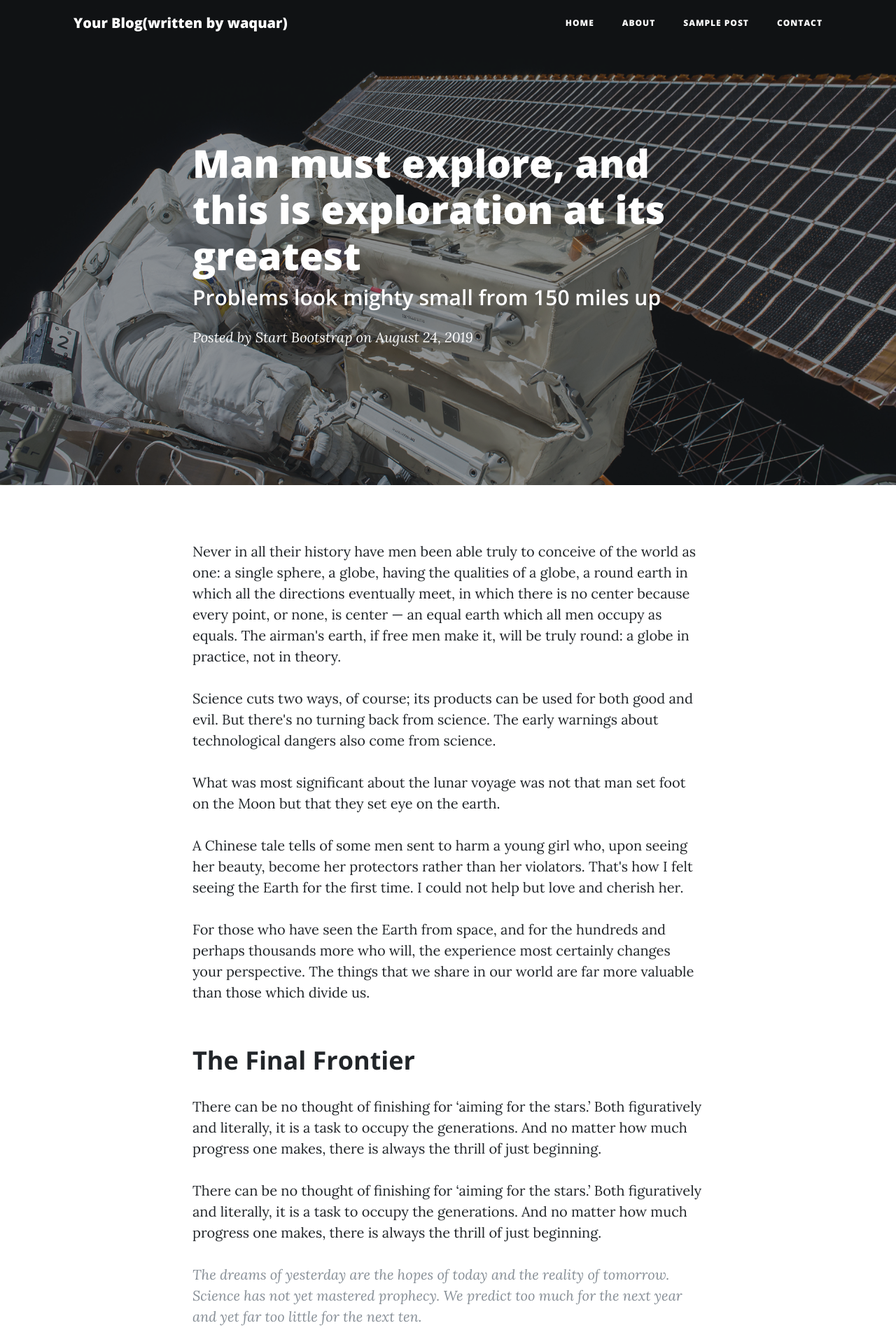
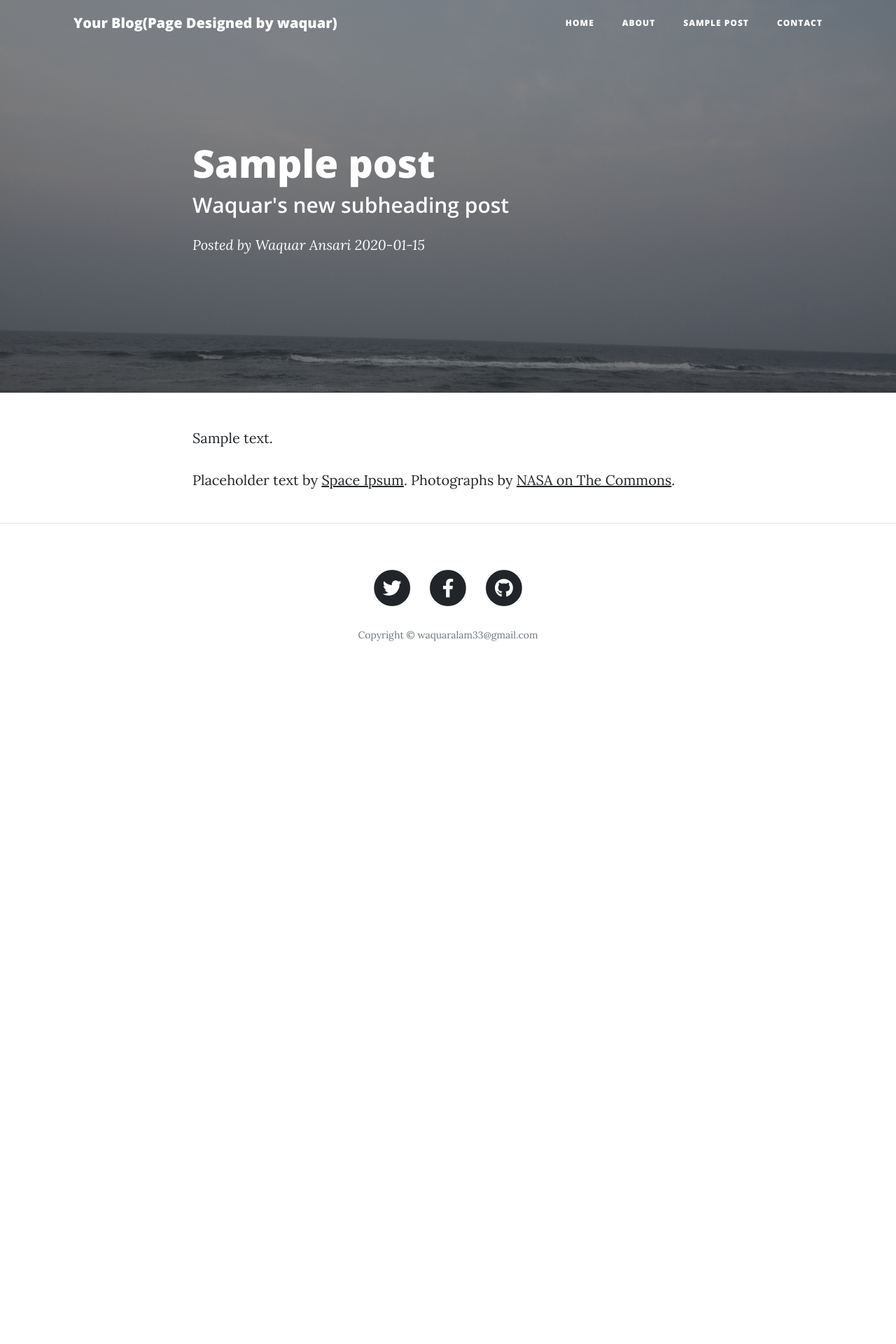
Before and after one commit to waquar/Flask_Python, a Flask app: a page that uses templates/post.html in a window 1280 px wide. Shown: the top 1920 px of the page at 70% size. After the commit the page ends 916 px from the top, so only its background shows below. Run offline with Flask 2, Linux system fonts and the light colour scheme; tables that the repository leaves empty hold one stand-in row (values such as "Sample post"); some libraries are stand-ins or nearby versions.

Commit message:
flask updated

```diff
--- a/config.json
+++ b/config.json
@@ -8,7 +8,8 @@
             "tw_url": "https://www.facebook.com/waquarhatesbookface",
             "git_url" : "https://www.github.com/waquar",
             "gmail-user" : "sss@gmail.com",
-            "gmail-password" : "sggr123"
+            "gmail-password" : "sggr123",
+            "Myself": "Hi! My name is waquar. My favourite line is : We All Are Bad in Someone's Story!!!! "
         }
 
 }
--- a/main.py
+++ b/main.py
@@ -2,7 +2,7 @@ from flask import Flask, render_template, request
 from flask_sqlalchemy import SQLAlchemy
 from _datetime import datetime
 import json
-#from flask_mail import Mail
+from flask_mail import Mail
 
 #right now using local server so setting its true.
 localserver = True
@@ -23,8 +23,7 @@ app.config.update(
 )
 
 #function to send mail
-#mail = Mail(app)
-
+mail = Mail(app)
 #checking condition of server its local or prod
 if (localserver):
     app.config['SQLALCHEMY_DATABASE_URI'] = params['local_url']
@@ -46,9 +45,9 @@ class Contacts(db.Model):
 #made for saving posts in db
 class Posts(db.Model):
     sno = db.Column(db.Integer, primary_key=True)
-    tile = db.Column(db.String(80), unique=False, nullable=False)
+    title = db.Column(db.String(180), nullable=False)
     date = db.Column(db.String(120), nullable=True)
-    content = db.Column(db.String(1000), nullable=False)
+    content = db.Column(db.String(10000), nullable=False)
     slug = db.Column(db.String(50), nullable=False)
 
 @app.route('/')
@@ -59,9 +58,13 @@ def home():
 def about():
     return render_template('about.html', params=params)
 
-@app.route('/post/<string:post_slug>', methods=['GET'])
-def post_route(post_slug):
-    post = Posts.query.filter_by(slug=post_slug).first()
+# @app.route('/post/')
+# def post():
+#     return render_template('post.html', params=params)
+
+@app.route("/post/<string:post_slug>", methods=['GET'])
+def newpost(post_slug):
+    post = Posts.query.filter_by(slug = post_slug).first()
     return render_template('post.html', params=params, post = post)
 
 @app.route("/contact", methods=['GET', 'POST'])
@@ -77,8 +80,8 @@ def contact():
         db.session.add(entry)
         db.session.commit()
         #as soon it commits it will send mail to user.
-     #   mail.send_message('Got new message from blog', sender=email,
-     #                     recipients=[params['gmail-user']], body=message+ "\n" + phone)
+        mail.send_message('Got new message from blog', sender=email,
+                          recipients=[params['gmail-user']], body=message+ "\n" + phone)
     return render_template('contact.html', params=params)
 
 app.run(debug=True)
--- a/templates/about.html
+++ b/templates/about.html
@@ -19,10 +19,7 @@
   <div class="container">
     <div class="row">
       <div class="col-lg-8 col-md-10 mx-auto">
-        <p>Lorem ipsum dolor sit amet, consectetur adipisicing elit. Saepe nostrum ullam eveniet pariatur voluptates odit, fuga atque ea nobis sit soluta odio, adipisci quas excepturi maxime quae totam ducimus consectetur?</p>
-        <p>Lorem ipsum dolor sit amet, consectetur adipisicing elit. Eius praesentium recusandae illo eaque architecto error, repellendus iusto reprehenderit, doloribus, minus sunt. Numquam at quae voluptatum in officia voluptas voluptatibus, minus!</p>
-        <p>Lorem ipsum dolor sit amet, consectetur adipisicing elit. Aut consequuntur magnam, excepturi aliquid ex itaque esse est vero natus quae optio aperiam soluta voluptatibus corporis atque iste neque sit tempora!</p>
-      </div>
+        <p> {{params['Myself']}}</p>
     </div>
   </div>
 
--- a/templates/layout.html
+++ b/templates/layout.html
@@ -28,7 +28,7 @@
   <!-- Navigation -->
   <nav class="navbar navbar-expand-lg navbar-light fixed-top" id="mainNav">
     <div class="container">
-      <a class="navbar-brand" href="/">Your Blog(written by waquar)</a>
+      <a class="navbar-brand" href="/">Your Blog(Page Designed by waquar)</a>
       <button class="navbar-toggler navbar-toggler-right" type="button" data-toggle="collapse" data-target="#navbarResponsive" aria-controls="navbarResponsive" aria-expanded="false" aria-label="Toggle navigation">
         Menu
         <i class="fas fa-bars"></i>
@@ -42,7 +42,7 @@
             <a class="nav-link" href="about">About</a>
           </li>
           <li class="nav-item">
-            <a class="nav-link" href="post">Sample Post</a>
+            <a class="nav-link" href="/post/first-post">Sample Post</a>
           </li>
           <li class="nav-item">
             <a class="nav-link" href="contact">Contact</a>
--- a/templates/post.html
+++ b/templates/post.html
@@ -1,17 +1,17 @@
 {% extends "layout.html" %}
 {%  block body %}
   <!-- Page Header -->
-  <header class="masthead" style="background-image: url('{{ url_for('static', filename='img/post-bg.jpg') }}')">
+  <header class="masthead" style="background-image: url('{{ url_for('static', filename='img/harmony.jpg') }}')">
     <div class="overlay"></div>
     <div class="container">
       <div class="row">
         <div class="col-lg-8 col-md-10 mx-auto">
           <div class="post-heading">
-            <h1>Man must explore, and this is exploration at its greatest</h1>
-            <h2 class="subheading">Problems look mighty small from 150 miles up</h2>
+            <h1>{{post.title}}</h1>
+            <h2 class="subheading">Waquar's new subheading post</h2>
             <span class="meta">Posted by
-              <a href="#">Start Bootstrap</a>
-              on August 24, 2019</span>
+              <a href="#">Waquar Ansari</a>
+              {{post.date}}</span>
           </div>
         </div>
       </div>
@@ -23,39 +23,7 @@
     <div class="container">
       <div class="row">
         <div class="col-lg-8 col-md-10 mx-auto">
-          <p>Never in all their history have men been able truly to conceive of the world as one: a single sphere, a globe, having the qualities of a globe, a round earth in which all the directions eventually meet, in which there is no center because every point, or none, is center — an equal earth which all men occupy as equals. The airman's earth, if free men make it, will be truly round: a globe in practice, not in theory.</p>
-
-          <p>Science cuts two ways, of course; its products can be used for both good and evil. But there's no turning back from science. The early warnings about technological dangers also come from science.</p>
-
-          <p>What was most significant about the lunar voyage was not that man set foot on the Moon but that they set eye on the earth.</p>
-
-          <p>A Chinese tale tells of some men sent to harm a young girl who, upon seeing her beauty, become her protectors rather than her violators. That's how I felt seeing the Earth for the first time. I could not help but love and cherish her.</p>
-
-          <p>For those who have seen the Earth from space, and for the hundreds and perhaps thousands more who will, the experience most certainly changes your perspective. The things that we share in our world are far more valuable than those which divide us.</p>
-
-          <h2 class="section-heading">The Final Frontier</h2>
-
-          <p>There can be no thought of finishing for ‘aiming for the stars.’ Both figuratively and literally, it is a task to occupy the generations. And no matter how much progress one makes, there is always the thrill of just beginning.</p>
-
-          <p>There can be no thought of finishing for ‘aiming for the stars.’ Both figuratively and literally, it is a task to occupy the generations. And no matter how much progress one makes, there is always the thrill of just beginning.</p>
-
-          <blockquote class="blockquote">The dreams of yesterday are the hopes of today and the reality of tomorrow. Science has not yet mastered prophecy. We predict too much for the next year and yet far too little for the next ten.</blockquote>
-
-          <p>Spaceflights cannot be stopped. This is not the work of any one man or even a group of men. It is a historical process which mankind is carrying out in accordance with the natural laws of human development.</p>
-
-          <h2 class="section-heading">Reaching for the Stars</h2>
-
-          <p>As we got further and further away, it [the Earth] diminished in size. Finally it shrank to the size of a marble, the most beautiful you can imagine. That beautiful, warm, living object looked so fragile, so delicate, that if you touched it with a finger it would crumble and fall apart. Seeing this has to change a man.</p>
-
-          <a href="#">
-            <img class="img-fluid" src="static/img/post-sample-image.jpg" alt="">
-          </a>
-          <span class="caption text-muted">To go places and do things that have never been done before – that’s what living is all about.</span>
-
-          <p>Space, the final frontier. These are the voyages of the Starship Enterprise. Its five-year mission: to explore strange new worlds, to seek out new life and new civilizations, to boldly go where no man has gone before.</p>
-
-          <p>As I stand out here in the wonders of the unknown at Hadley, I sort of realize there’s a fundamental truth to our nature, Man must explore, and this is exploration at its greatest.</p>
-
+          {{ post.content }}
           <p>Placeholder text by
             <a href="http://spaceipsum.com/">Space Ipsum</a>. Photographs by
             <a href="https://www.flickr.com/photos/nasacommons/">NASA on The Commons</a>.</p>
```
Also changed, not shown: static/img/harmony.jpg (added), 1 other file.
